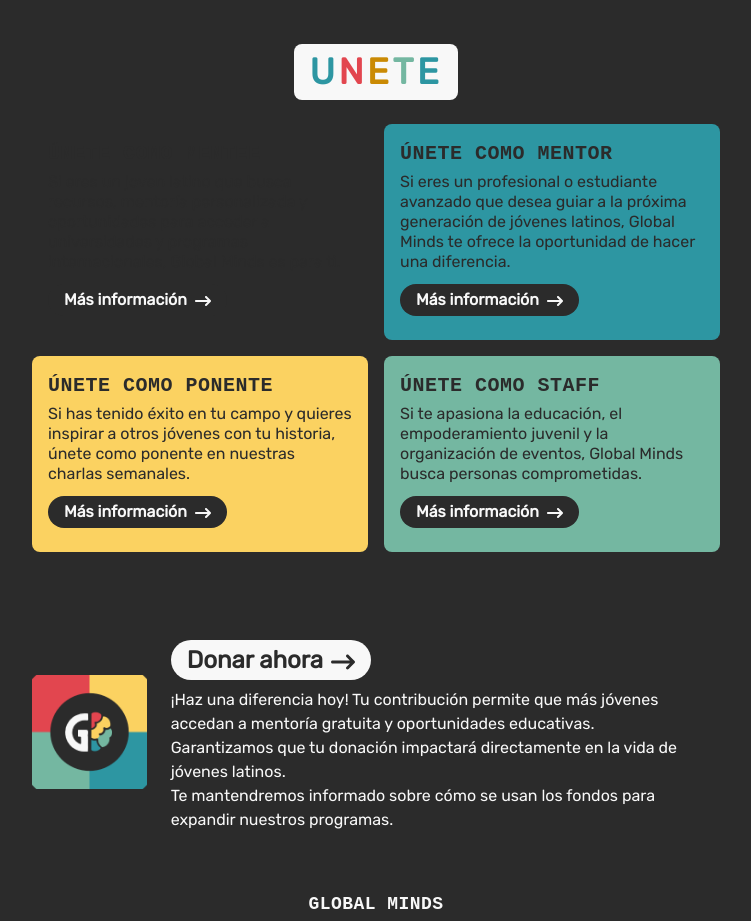
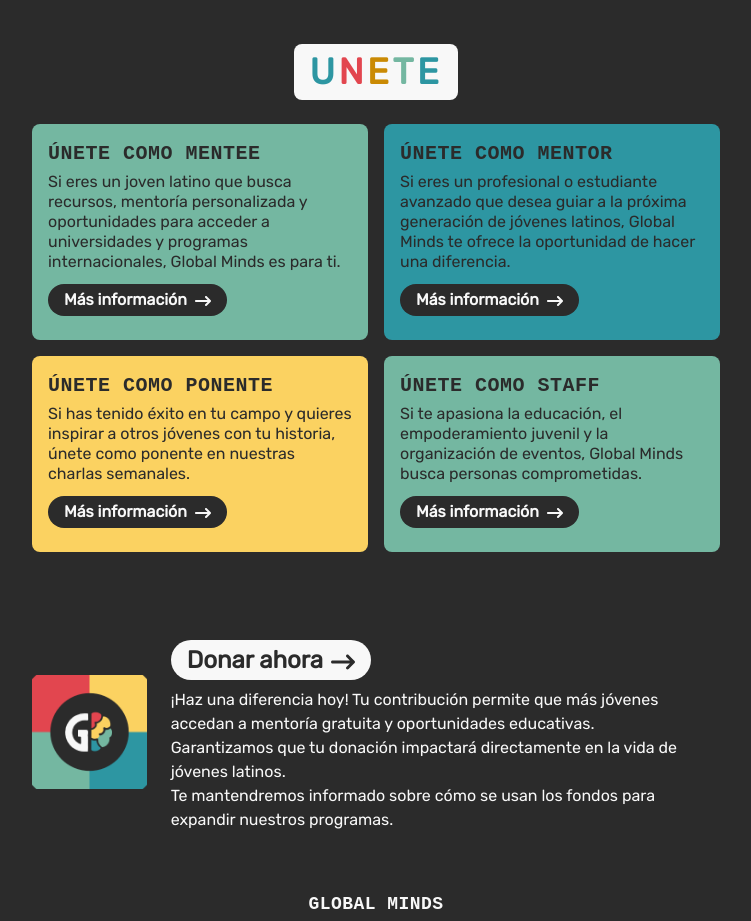
Before and after one commit to abigail-br987/globalminds, a Next.js app: page / in a window 1280 px wide. Shown: the part 2420-3341 px from the top of the page, without its empty margins (264-1015 px from the left). Built offline with nearby package versions, Linux system fonts and the light colour scheme.

Commit message:
change color

```diff
--- a/src/script/content.tsx
+++ b/src/script/content.tsx
@@ -238,7 +238,7 @@ export const teamMembers = [
   },
 ];
 
-export const globalMindsColors = ["gbRed", "gbBlue", "gbYellow", "gbGreen"];
+export const globalMindsColors = ["gbGreen", "gbBlue", "gbYellow", "gbGreen"];
 
 export const ourTeamParagraph = [
   "Global Minds no sería posible sin el increíble equipo que lo hace funcionar día a día.",
```
